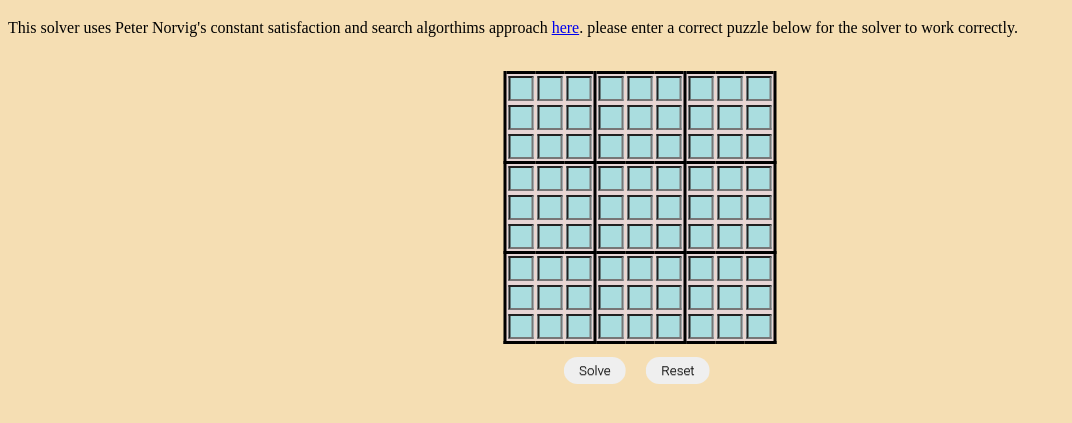
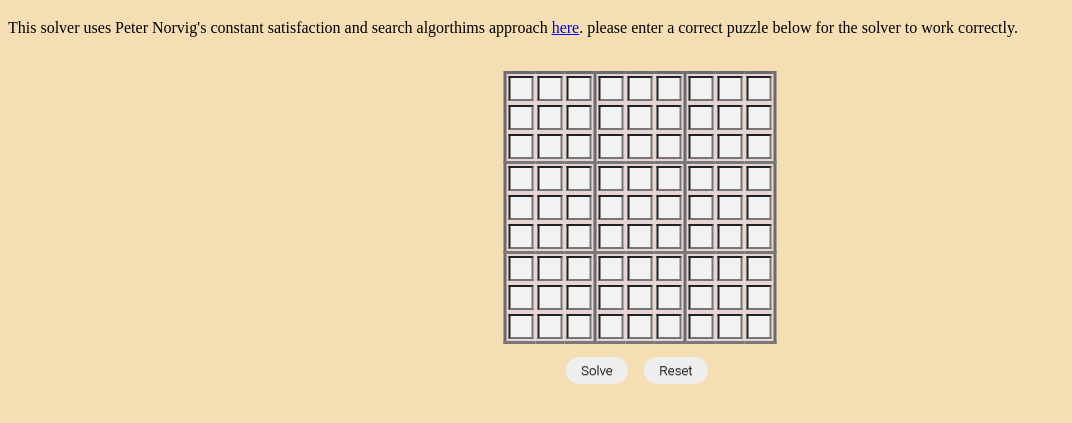
Before and after one commit to khaled5321/sudoku_solver, a plain HTML site: page index.html in a window 1280 px wide. Shown: the part 61-484 px from the top of the page, without its empty margins (0-1072 px from the left). Drawn offline with Linux system fonts and the light colour scheme.

Commit message:
some small tweaks

```diff
--- a/index.html
+++ b/index.html
@@ -5,9 +5,7 @@
     <meta http-equiv="X-UA-Compatible" content="IE=edge" />
     <meta name="viewport" content="width=device-width, initial-scale=1.0" />
     <title>sodoku solver</title>
-    <style>
-      @import url("./style.css");
-    </style>
+    <link rel="stylesheet" href="style.css" />
   </head>
   <body style="background-color: wheat">
     <main>
@@ -127,11 +125,12 @@
           <td><input class="cell" type="text" maxlength="1" /></td>
         </tr>
       </table>
-      <div style="position:absolute; left:50%; transform:translate(-50%);">
-      <button id="solve" class="button" title="solve" style="margin-right:16px;">Solve</button>
-      <button id="reset" class="button" title="reset">Reset</button>
+      <div style="display: flex; justify-content: center">
+        <button id="solve" class="button" style="margin-right: 16px">
+          Solve
+        </button>
+        <button id="reset" class="button">Reset</button>
       </div>
-
     </main>
   </body>
 </html>
--- a/style.css
+++ b/style.css
@@ -1,3 +1,7 @@
+:root{
+  --color:black;
+}
+
 .board {
   position: relative;
   left: 50%;
@@ -12,8 +16,8 @@
   box-sizing: border-box;
   text-align: center;
   font-size: 18px;
-  background-color: rgb(170, 221, 223);
-  color: red;
+  background-color: hsl(0, 2%, 95%);
+  color: black;
 }
 
 .row {
@@ -21,16 +25,16 @@
 }
 
 td:first-child {
-  border-left: solid;
+  border-left: solid hsl(0, 0%, 42%);
 }
 td:nth-child(3n) {
-  border-right: solid;
+  border-right: solid hsl(0, 0%, 42%);
 }
 tr:first-child {
-  border-top: solid;
+  border-top: solid hsl(0, 0%, 42%);
 }
 tr:nth-child(3n) td {
-  border-bottom: solid;
+  border-bottom: solid rgb(121, 120, 120);
 }
 /* this button style from https://fdossena.com/?p=html5cool/buttons/i.frag*/
 .button {
```
